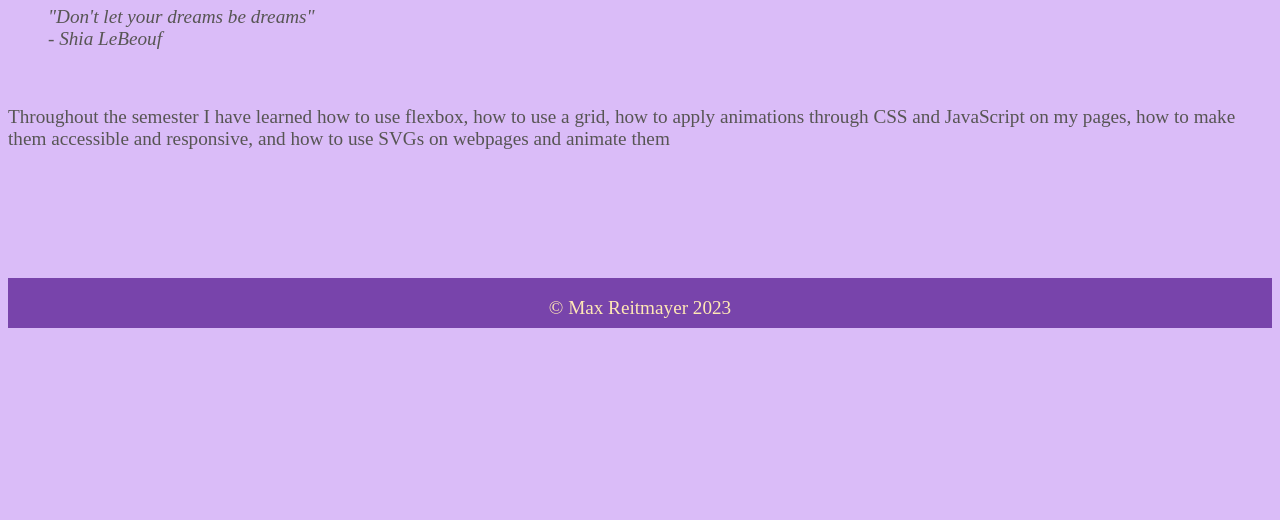
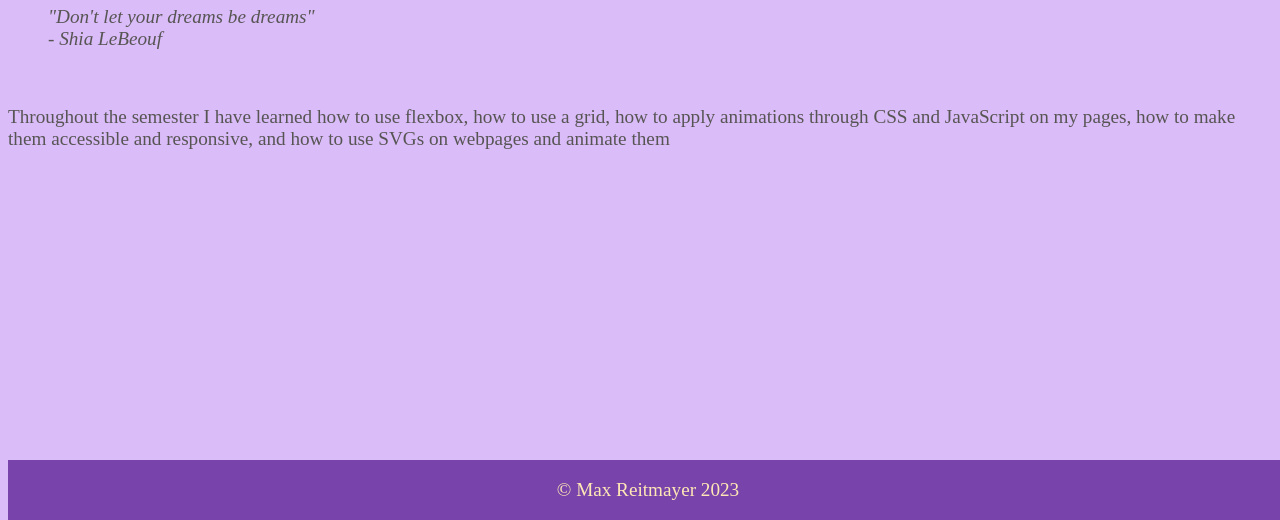
Before and after one commit to Reitmmax/AdvHTML, a plain HTML site: page index.html in a window 1280 px wide. Shown: the part 280-800 px from the top of the page. Drawn offline with Linux system fonts and the light colour scheme.

Commit message:
Add files via upload

```diff
--- a/index.html
+++ b/index.html
@@ -29,9 +29,9 @@
             <blockquote cite="Shia-LeBeouf"><p class="scroll-animate" >"Don't let your dreams be dreams"<br> - Shia LeBeouf</p></blockquote>
 		<br>
 		<p class="scroll-animate">Throughout the semester I have learned how to use flexbox, how to use a grid, how to apply animations through CSS and JavaScript on my pages, how to make them accessible and responsive, and how to use SVGs on webpages and animate them</p>
-        <br><br><br><br><br><br>
+
     </main>
-    <footer><p>&copy; Max Reitmayer 2023</p></footer>
+    <footer class="footerhome"><p>&copy; Max Reitmayer 2023</p></footer>
 	</div>
 	<script src="script.js"></script>
 </body>
--- a/style.css
+++ b/style.css
@@ -11,6 +11,7 @@
 header {
     background-color: #7844AB;
 	grid-area: nav;
+	width: 100%;
 }
 #layout {
     display: grid;
@@ -96,6 +97,12 @@ footer {
     background-color:#7844AB;
    color: #FFE8B5;
 	grid-area: footer;
+
+  bottom: 0;
+  width: 100%;
+}
+.footerhome {
+	position: absolute;
 }
 footer p {
     text-align: center;
```
Also changed, not shown: work.html (+2 -3 lines).
